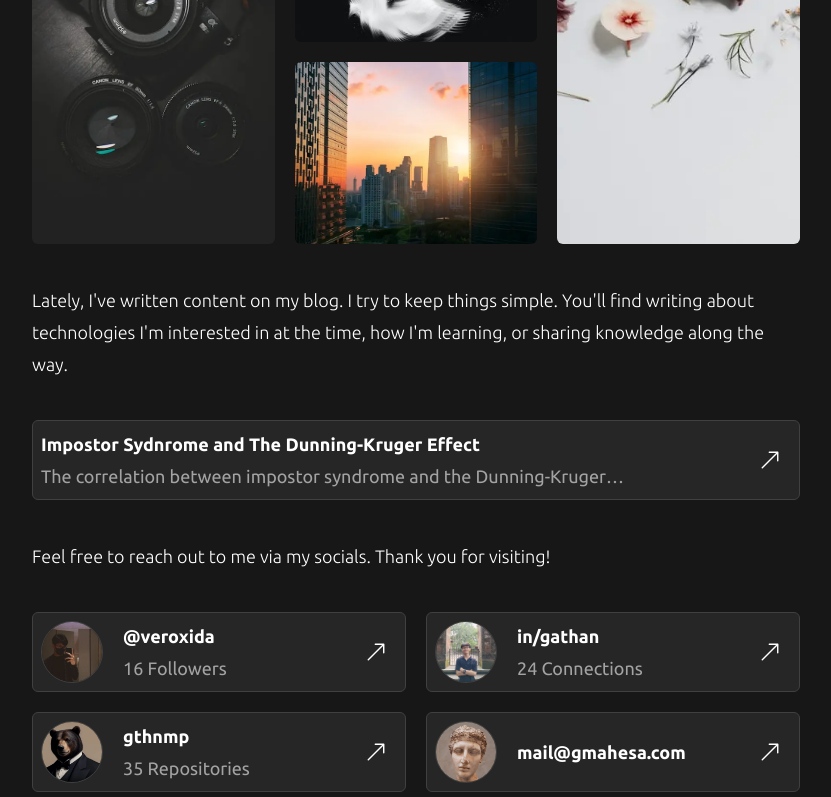
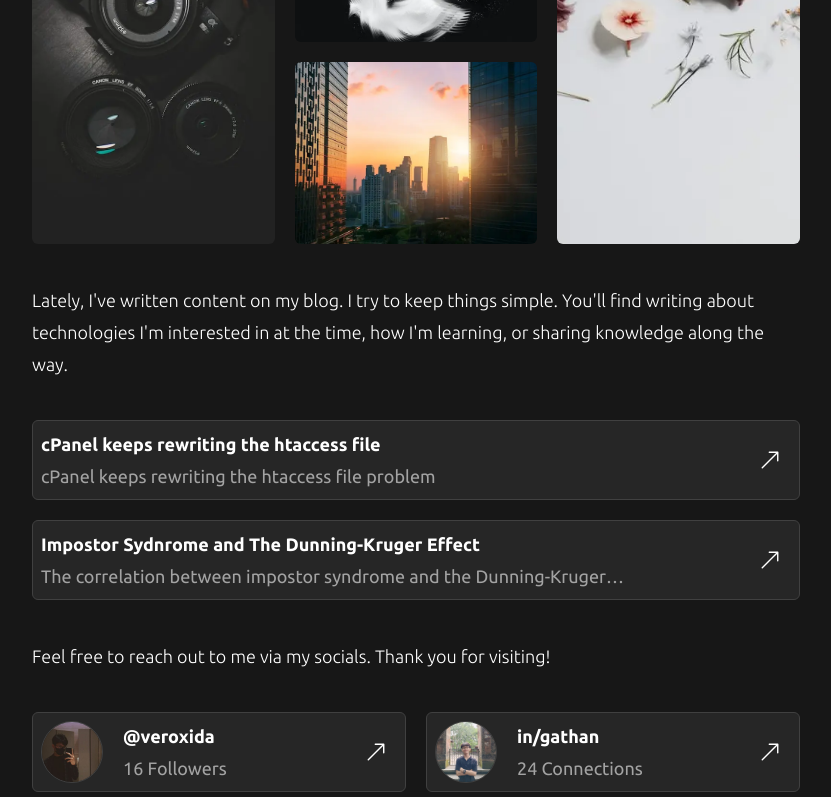
Before and after one commit to gthnmp/gmahesa.com, a Next.js app: page / in a window 1280 px wide. Shown: the part 460-1257 px from the top of the page, without its empty margins (224-1055 px from the left). Built offline with nearby package versions, Linux system fonts and the light colour scheme; no server answers.

Commit message:
forgot to add the latest blog

```diff
--- a/app/page.tsx
+++ b/app/page.tsx
@@ -42,6 +42,11 @@ export default function Home() {
       </div>
       <div className='flex flex-col gap-5'>
         <BlogAnchor
+          href='/blog/cpanel-htaccess-bug'
+          title='cPanel keeps rewriting the htaccess file'
+          summary='cPanel keeps rewriting the htaccess file problem'
+        />
+        <BlogAnchor
           href='/blog/phenomena-when-learning'
           title='Impostor Sydnrome and The Dunning-Kruger Effect'
           summary='The correlation between impostor syndrome and the Dunning-Kruger effect'
```
